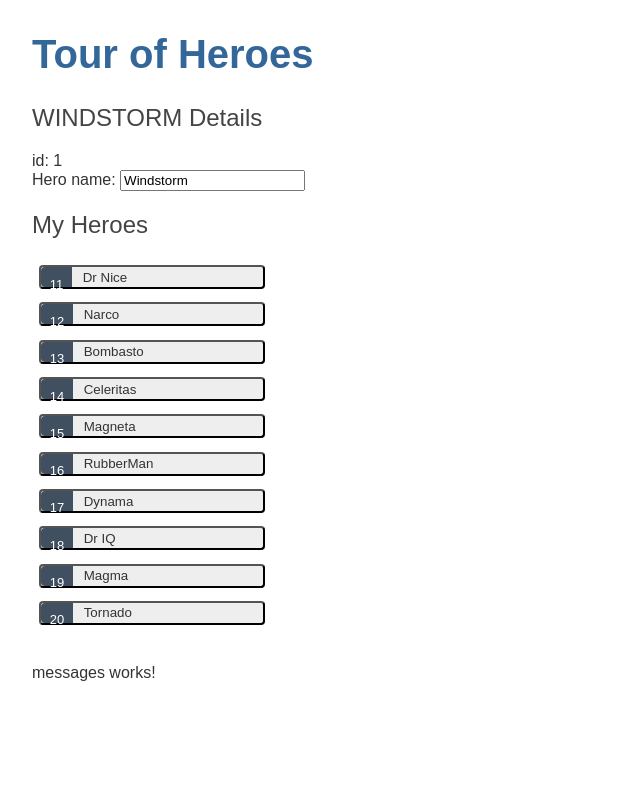
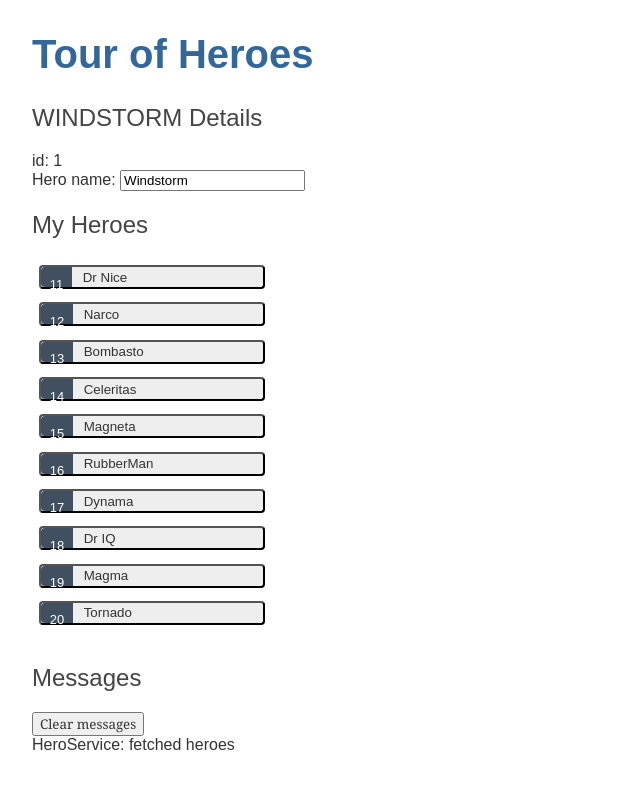
Before and after one commit to yahya-hachlaf/Angular-Tour-of-Heroes, an Angular app: page / in a window 1280 px wide. Shown: the top 788 px of the page, without its empty margins (0-640 px from the left). Built offline with nearby package versions, Linux system fonts and the light colour scheme.

Commit message:
Bind to the MessageService

```diff
--- a/src/app/messages/messages.component.html
+++ b/src/app/messages/messages.component.html
@@ -1 +1,11 @@
-<p>messages works!</p>
+<!-- The *ngIf only displays the messages area if there are messages to show -->
+<div *ngIf="messageService.messages.length">
+
+    <h2>Messages</h2>
+    <!-- the event binding binds the button's click event to MessageService.clear(). -->
+    <button type="button" class="clear"
+            (click)="messageService.clear()">Clear messages</button>
+            <!-- An *ngFor presents the list of messages in repeated <div> elements. -->
+    <div *ngFor='let message of messageService.messages'> {{message}} </div>
+
+  </div>
```
